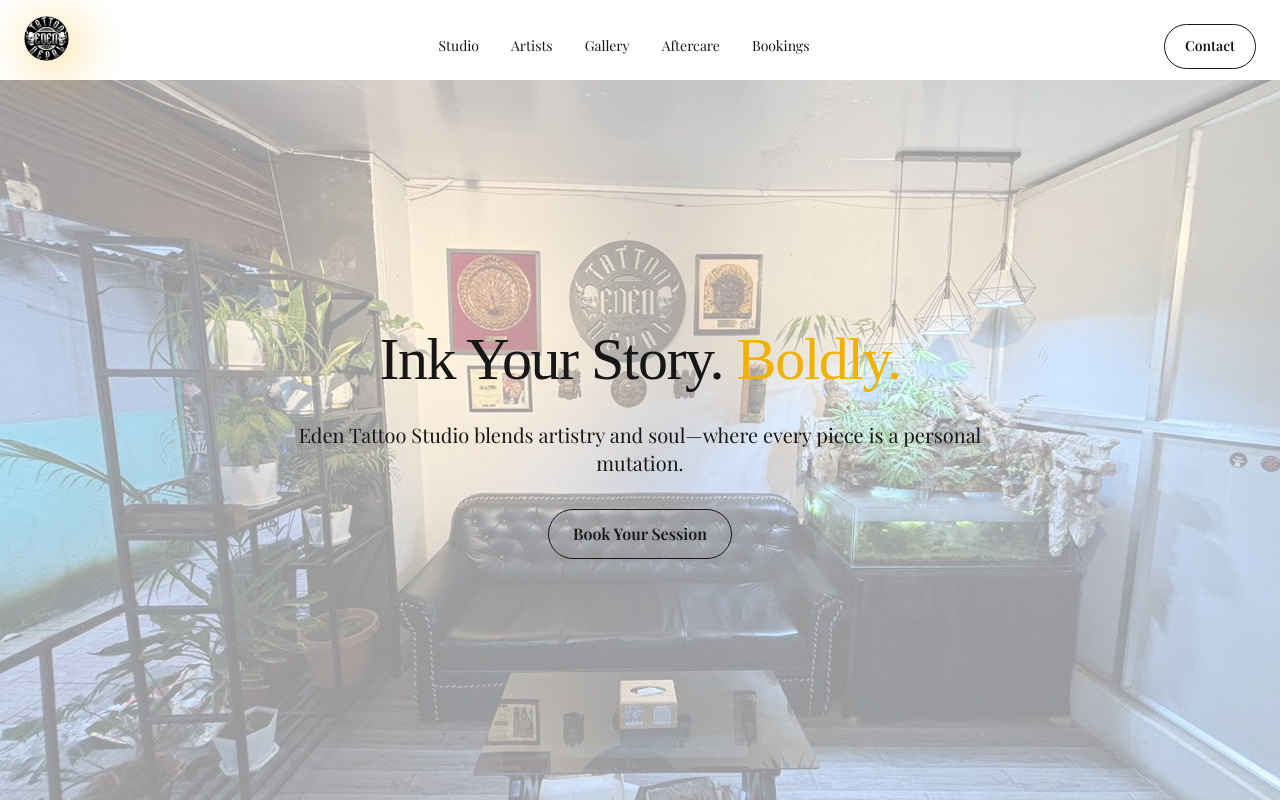
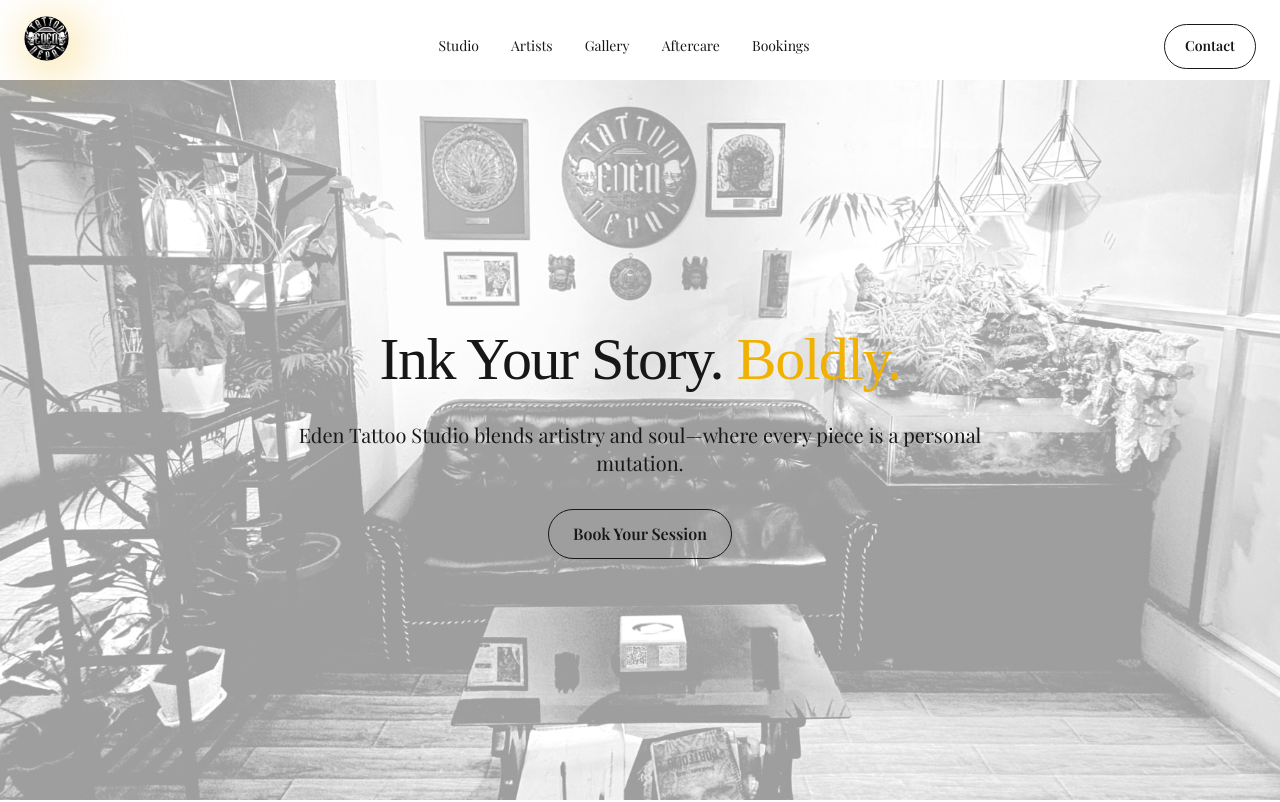
Before and after one commit to pdvladking/eden-tattoo-studio, a Next.js app: page / in a window 1280 px wide. Shown: the top 802 px of the page. Built offline with nearby package versions, Linux system fonts and the light colour scheme; a web font is replaced by a local one.

Commit message:
eden theme

```diff
--- a/src/components/HeroSection.js
+++ b/src/components/HeroSection.js
@@ -10,7 +10,7 @@ export default function HeroSection() {
     >
       <div className="absolute inset-0 z-0">
         <Image
-          src="/assets/tattoos/hero-2.jpg"
+          src="/assets/tattoos/hero-3.jpg"
           alt="Tattoo studio background"
           fill
           className="object-cover opacity-40"
```
Also changed, not shown: public/assets/tattoos/hero-3.jpg (added).
